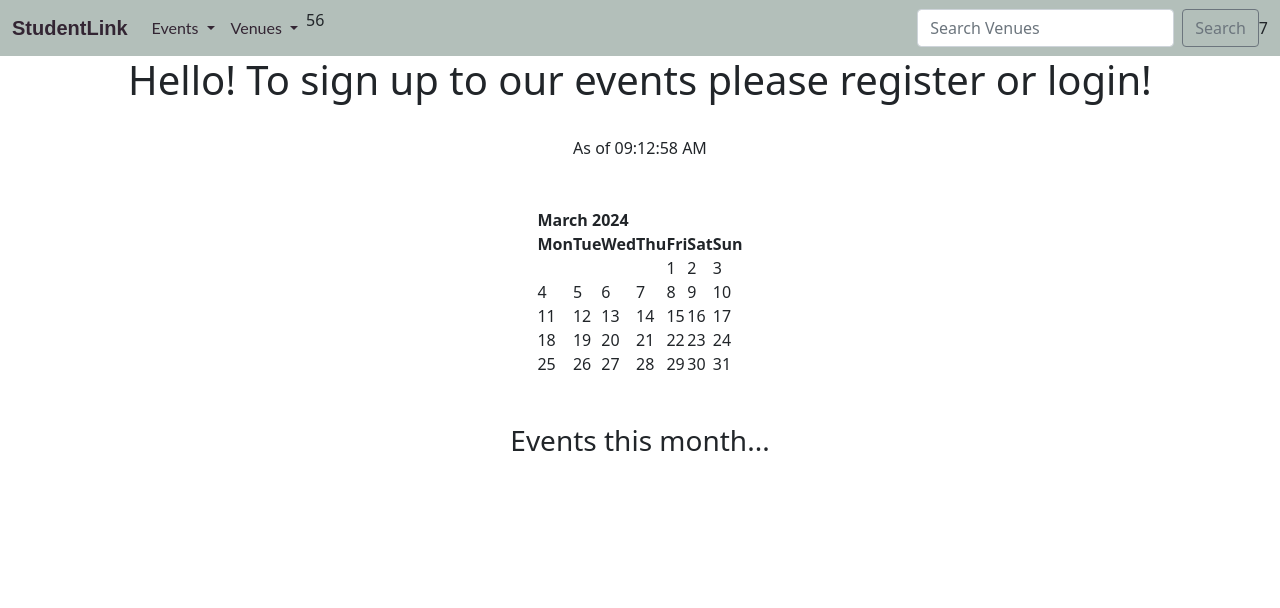
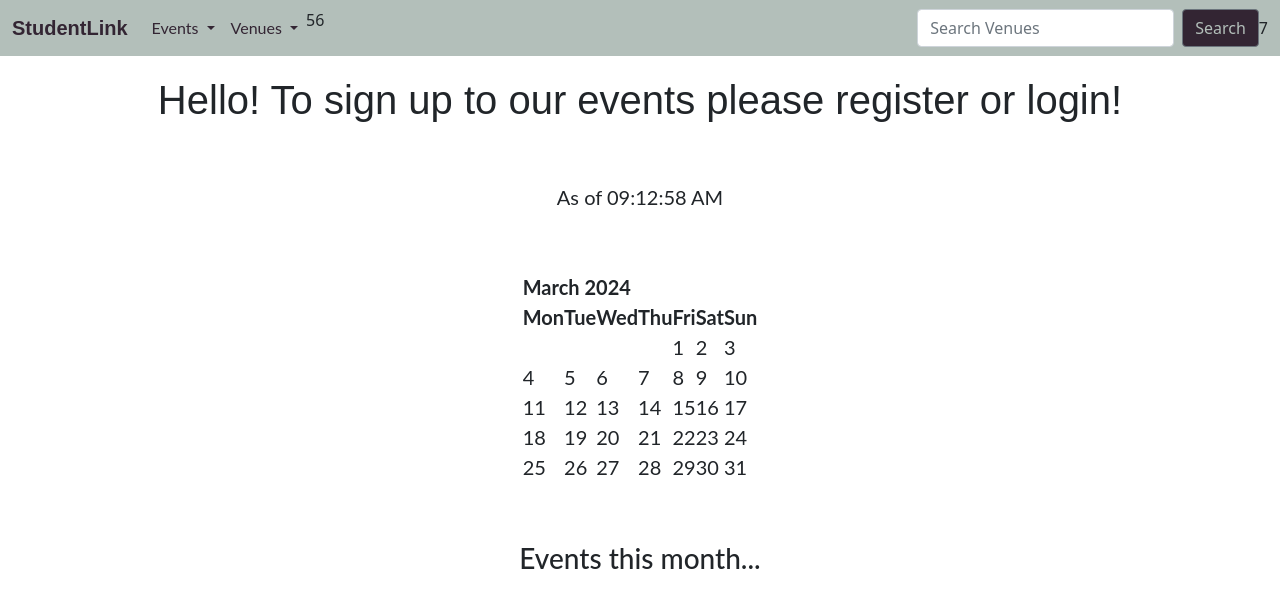
Before and after one commit to hubkinza/Hackathon_django, a Django app: page / in a window 1280 px wide. Shown: the top 608 px of the page. Run offline with Django 4.2, Linux system fonts and the light colour scheme.

Commit message:
added general styles to homepage

```diff
--- a/static/css/style.css
+++ b/static/css/style.css
@@ -31,5 +31,34 @@ body {
     background-color: #b3bfba;
 }
 
+.btn {
+    background-color: #332533;
+    color: #b3bfba;
+}
+
 
 /*--------------------------------------------Homepage Styles*/
+
+center {
+    font-family: "Lato", sans-serif;
+    font-size: 20px;
+}
+
+center > h1 {
+    padding-top: 20px;
+    padding-bottom: 20px;
+    font-family: "Playfair", sans-serif;
+}
+
+.card {
+    display: flex;
+    justify-self: center;
+}
+
+.card-title {
+    font-family: "Playfair", sans-serif;
+}
+
+.card-text {
+    font-family: "Lato", sans-serif;
+}
```
Also changed, not shown: db.sqlite3.
